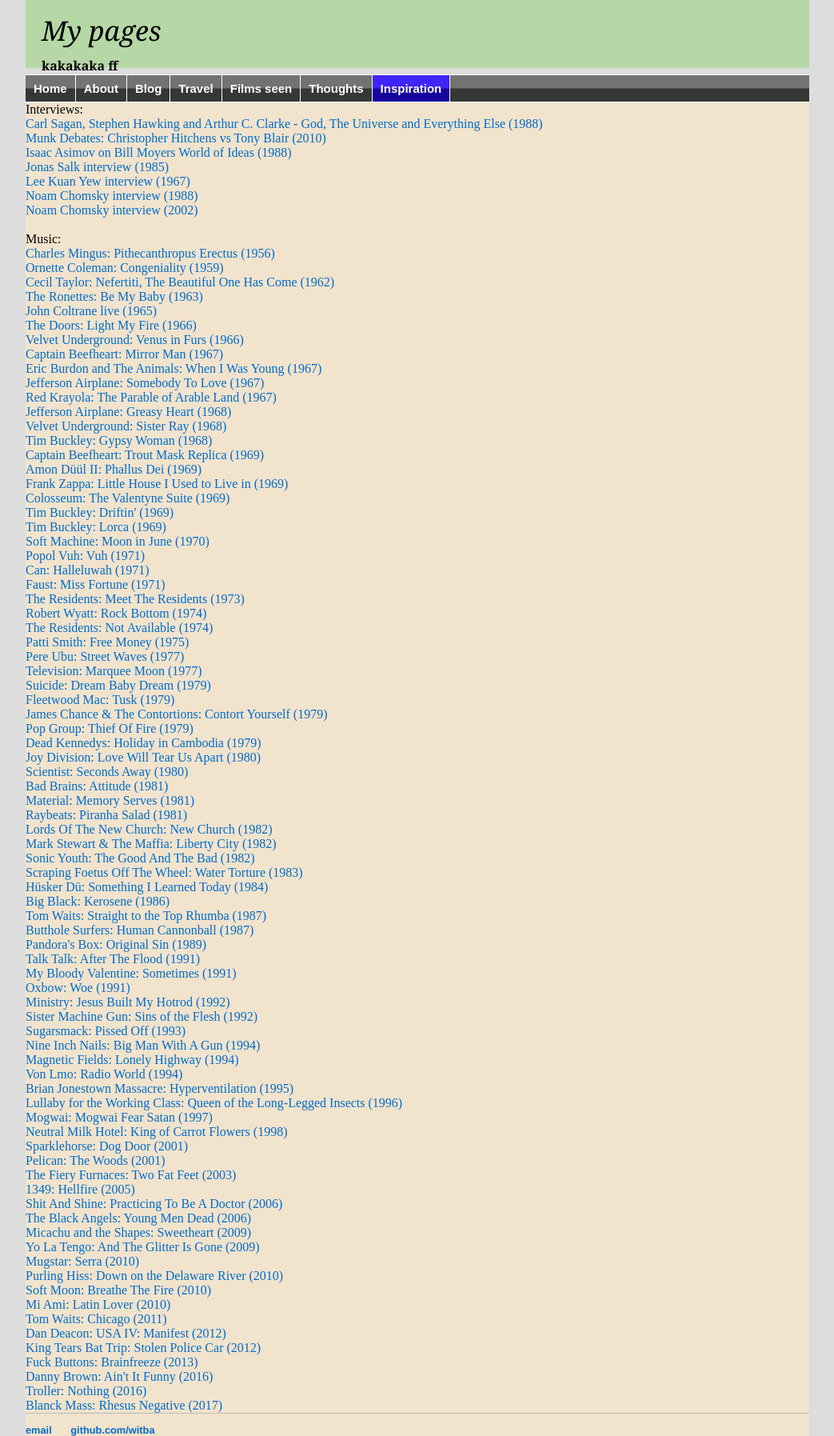
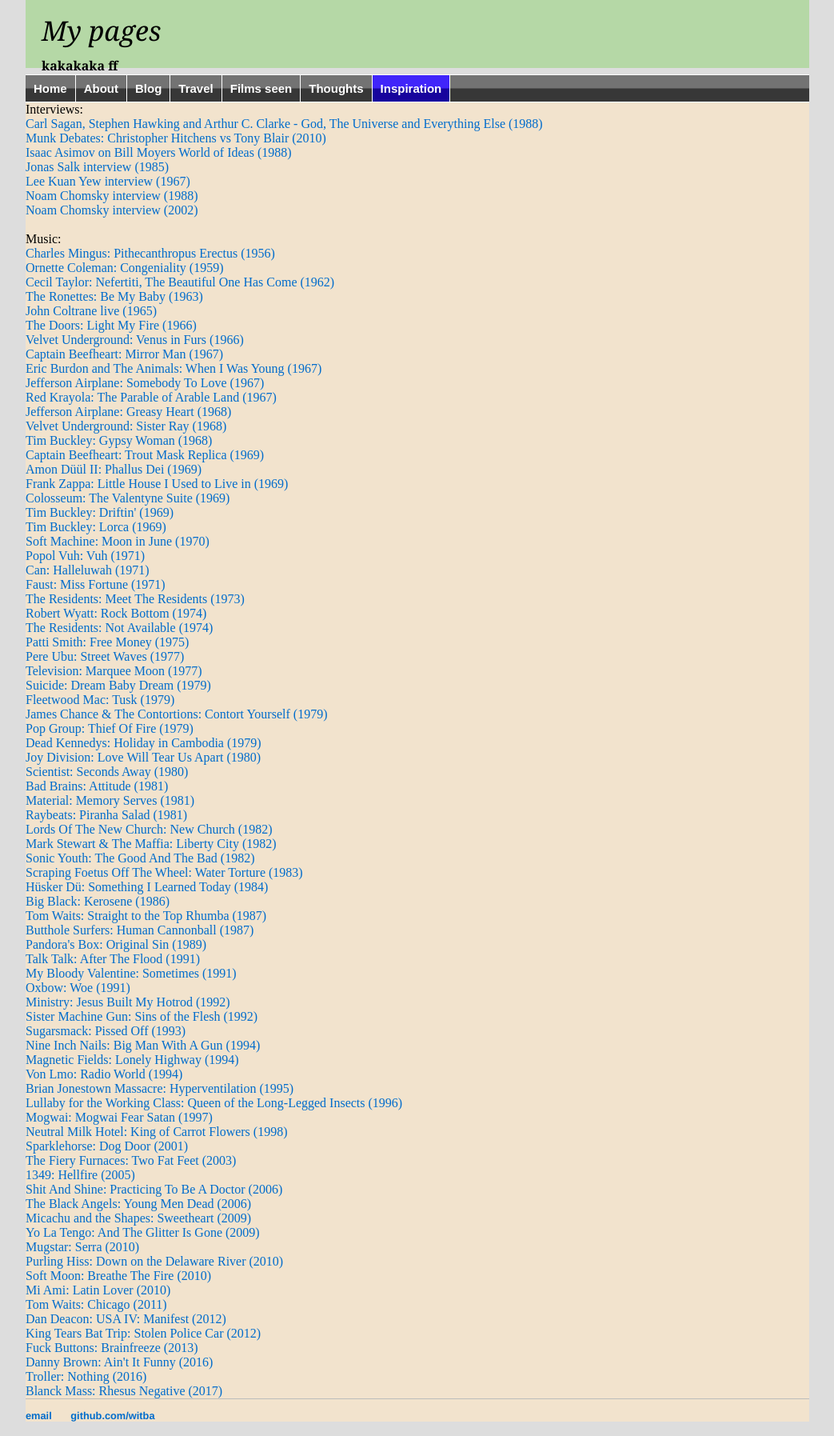
Before and after one commit to witba/witba.github.io, a Jekyll site: the page built from inspiration/index.html, in a window 1280 px wide. Shown: the whole page at 80% size, without its empty margins (118-1161 px from the left). Built offline with Jekyll 4.4.1, drawn with Linux system fonts in a browser that asks for light colours.

Commit message:
Update index.html

```diff
--- a/inspiration/index.html
+++ b/inspiration/index.html
@@ -77,7 +77,6 @@
 <a href="https://www.youtube.com/watch?v=du4JbfK5okA" target=_blank>Mogwai: Mogwai Fear Satan (1997)</a><br>
 <a href="https://www.youtube.com/watch?v=zJTl4EyY_Hk" target=_blank>Neutral Milk Hotel: King of Carrot Flowers (1998)</a><br>
 <a href="https://www.youtube.com/watch?v=gU2nirQ2bZU" target=_blank>Sparklehorse: Dog Door (2001)</a><br>
-<a href="https://www.youtube.com/watch?v=V0rdKVqefcw" target=_blank>Pelican: The Woods (2001)</a><br>
 <a href="https://www.youtube.com/watch?v=FIMvM89LIrg" target=_blank>The Fiery Furnaces: Two Fat Feet (2003)</a><br>
 <a href="https://www.youtube.com/watch?v=VZug9y81Axk" target=_blank>1349: Hellfire (2005)</a><br>
 <a href="https://www.youtube.com/watch?v=QmpjWvfBJjk" target=_blank>Shit And Shine: Practicing To Be A Doctor (2006)</a><br>
```
